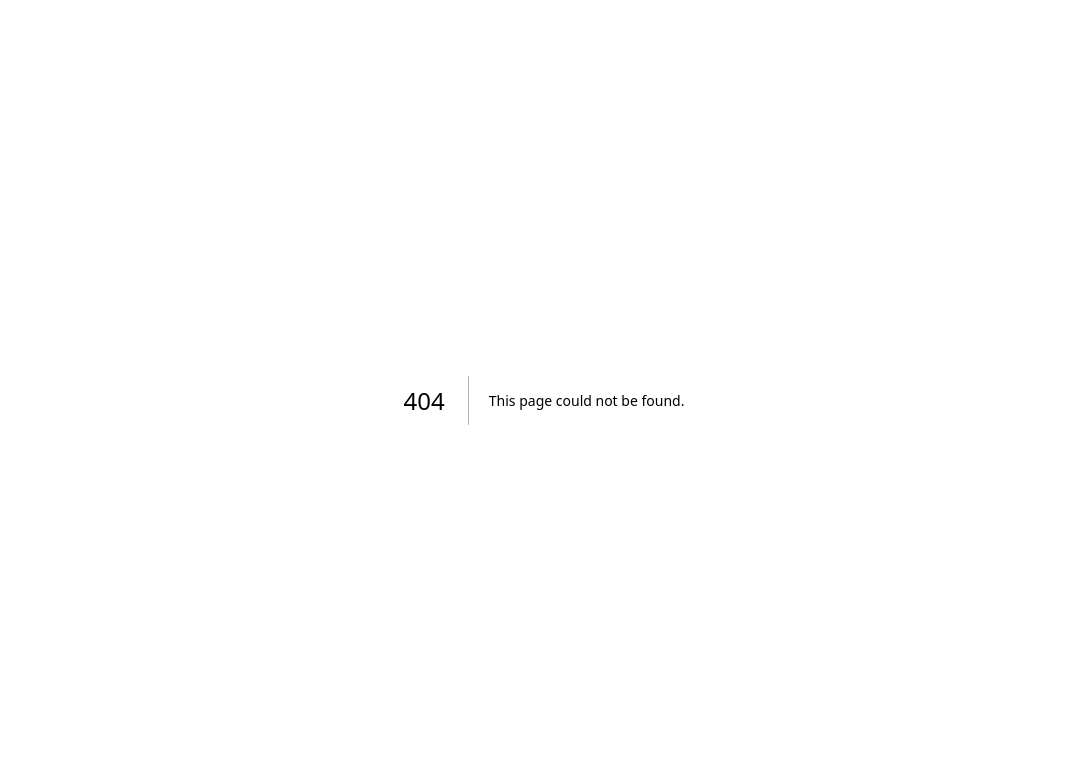
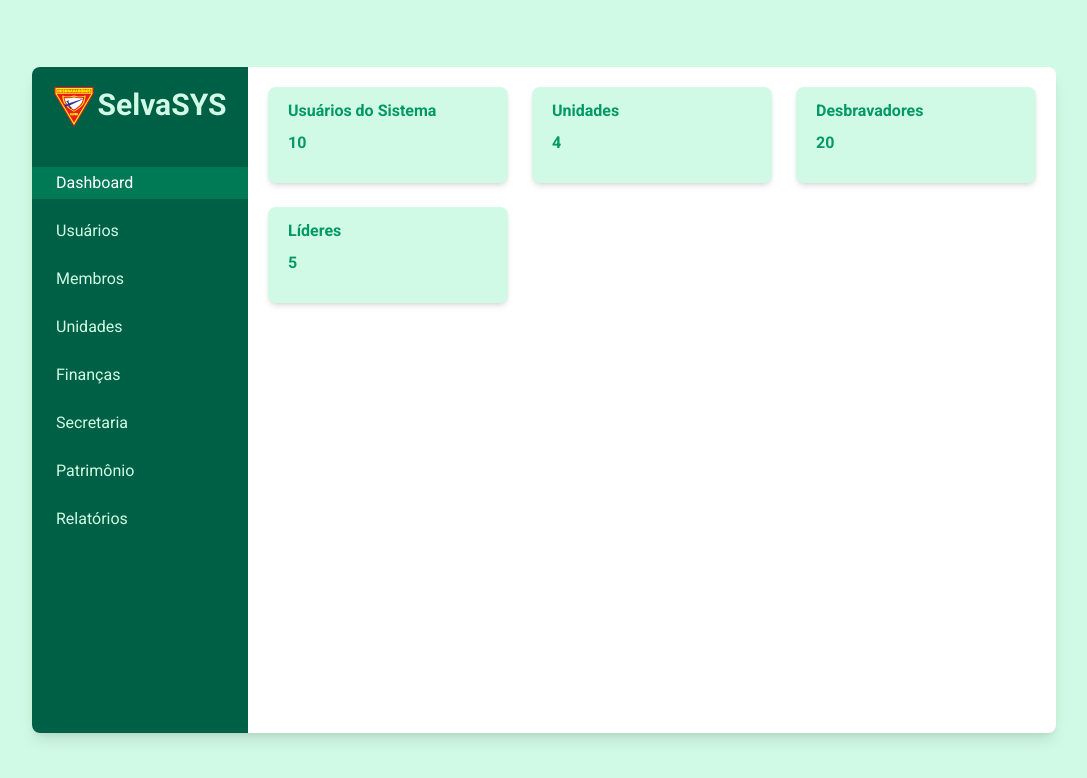
Before and after one commit to segundoo2/selva-sys, a Next.js app in the folder frontend/: page /dashboard in a window 1280 px wide. Before the commit this address had no page. Shown: the top 778 px of the page, without its empty margins (96-1183 px from the left). Built offline with nearby package versions, Linux system fonts and the light colour scheme.

Commit message:
feat: implementa página home e página de 404

```diff
--- /dev/null
+++ b/frontend/src/components/Card.tsx
@@ -0,0 +1,24 @@
+type Props = {
+  title: string;
+  paragraph: string;
+  style?: string;
+};
+
+export default function Card(props: Props) {
+  return (
+    <section className={props.style ?? "w-60 h-24 bg-emerald-100 rounded-lg shadow-md" }>
+      <div className="
+    text-emerald-600
+      font-bold
+      mx-5
+      my-3
+      flex
+      flex-col
+      gap-2
+      items-start">
+        <h1>{props.title}</h1>
+        <p>{props.paragraph}</p>
+      </div>
+    </section>
+  );
+}
--- /dev/null
+++ b/frontend/src/components/List.tsx
@@ -0,0 +1,17 @@
+import { usePathname } from "next/navigation";
+import ListItem from "./ListItem";
+
+export default function List() {
+  return (
+     <ul className="flex flex-col gap-4 mt-10 w-full text-emerald-100">
+        <ListItem text="Dashboard" href="/dashboard" />
+        <ListItem text="Usuários" href="/usuarios" />
+        <ListItem text="Membros" href="/membros" />
+        <ListItem text="Unidades" href="/unidades" />
+        <ListItem text="Finanças" href="/financas" />
+        <ListItem text="Secretaria" href="/secretaria"/>
+        <ListItem text="Patrimônio" href="/patrimonio"/>
+        <ListItem text="Relatórios" href="/relatorios"/>
+      </ul>
+  )
+}
--- /dev/null
+++ b/frontend/src/components/ListItem.tsx
@@ -0,0 +1,27 @@
+"use client";
+
+import Link from "next/link";
+import { usePathname } from "next/navigation";
+
+type Props = {
+  text: string;
+  href: string;
+};
+
+export default function ListItem(props: Props) {
+  const pathname = usePathname();
+  const active = pathname === props.href;
+
+  return (
+    <li>
+      <Link
+        href={props.href}
+        className={`block px-6 py-1 ${
+          active ? "bg-emerald-700 text-white" : "text-emerald-100"
+        }`}
+      >
+        {props.text}
+      </Link>
+    </li>
+  );
+}
--- a/frontend/src/components/LoginForm.tsx
+++ b/frontend/src/components/LoginForm.tsx
@@ -1,17 +1,22 @@
-import { useState } from "react";
+import { use, useState } from "react";
 import Button from "./Button";
 import InputField from "./InputField";
 import api from "../utils/api";
 import Footer from "./Footer";
+import { redirect } from "next/navigation";
+import { useRouter } from "next/router";
 
 export default function LoginForm() {
   const [email, setEmail] = useState("");
   const [password, setPassword] = useState("");
+  const router = useRouter();
 
   const handleLogin = async (email: string, password: string) => {
     try {
       const response = await api.post("auth/login", { email, password });
-      return response.data;
+      if(response.status === 200) {
+        router.push('/dashboard');
+      }
     } catch (error: any) {
       // Debug completo
       console.log("Erro completo:", error);
--- /dev/null
+++ b/frontend/src/components/Nav.tsx
@@ -0,0 +1,18 @@
+import List from "./List";
+
+export default function Nav() {
+  return (
+    <nav className="bg-emerald-800 w-72 h-full flex flex-col items-center">
+      <div className="flex pt-5 gap-1">
+        <img
+          src="d1.svg"
+          alt="Emblema d1 do clube de desbravadores"
+          className="w-10 h-10"
+        />
+        <h1 className="font-bold text-3xl text-emerald-100">SelvaSYS</h1>
+      </div>
+
+     <List/>
+    </nav>
+  );
+}
--- /dev/null
+++ b/frontend/src/pages/404.tsx
@@ -0,0 +1,8 @@
+export default function NotFound() {
+  return (
+    <div className="bg-emerald-100 h-screen w-screen m-auto flex  flex-col items-center justify-center">
+      <h1 className="text-4xl font-bold text-emerald-800">404</h1>
+      <h2 className="text-4xl font-bold text-emerald-800">Página não encontrada</h2>
+    </div>
+  )
+}
--- /dev/null
+++ b/frontend/src/pages/dashboard.tsx
@@ -0,0 +1,32 @@
+import Card from "../components/Card";
+import Nav from "../components/Nav";
+
+export default function DashboardPage() {
+  return (
+    <div className="bg-emerald-100 h-screen w-screen m-auto flex items-center justify-center">
+      <section
+        className="
+      flex items-start
+      justify-start
+      w-5xl
+      h-10/12
+      bg-white
+      rounded-lg
+      shadow-lg
+      overflow-hidden"
+      >
+
+        <Nav />
+
+        <main className="my-5 mx-5 gap-6 w-full h-full">
+          <div className="grid grid-cols-3 gap-6">
+            <Card title="Usuários do Sistema" paragraph="10"/>
+            <Card title="Unidades" paragraph="4"/>
+            <Card title="Desbravadores" paragraph="20"/>
+            <Card title="Líderes" paragraph="5"/>
+          </div>
+        </main>
+      </section>
+    </div>
+  );
+}
--- a/frontend/src/pages/login.tsx
+++ b/frontend/src/pages/login.tsx
@@ -8,6 +8,7 @@ export default function LoginPage() {
       <Head>
         <title>Login — SelvaSYS</title>
         <meta name="description" content="Acesse sua conta SelvaSYS" />
+        <link rel="icon" href="/d1.svg" />
       </Head>
 
       <main>
```
Also changed, not shown: 2 other files (tests, documents, lock files or other folders).
